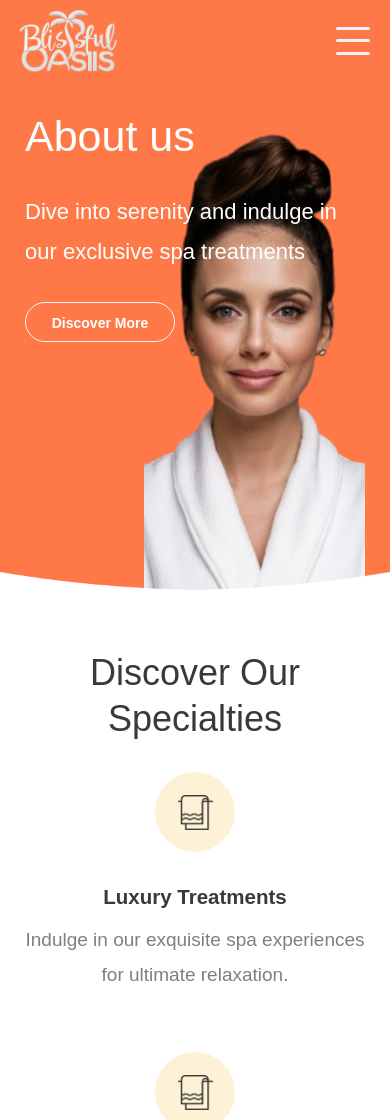
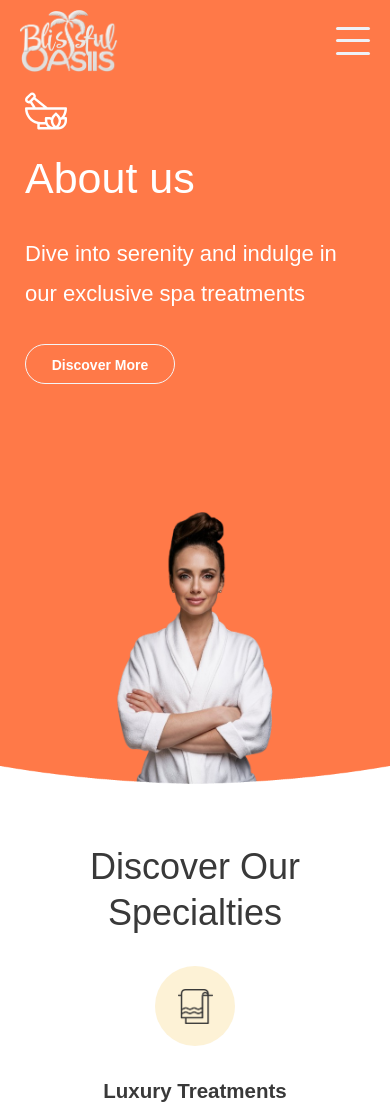
Before and after one commit to MishaKozarev/Template, a PHP site: page /about.html in a window 390 px wide. Shown: the top 1120 px of the page. Run offline with PHP 8.4, Linux system fonts and the light colour scheme.

Commit message:
feat: add links

```diff
--- a/about.html
+++ b/about.html
@@ -65,6 +65,9 @@
           <div class="QDTPkPEigRtGfmz">
             <div class="YsmRMNnMElgOODy">
               <div>
+                <div class="LBybvccUjStCnMv">
+                  <img src="img/icons/icon-1.svg" width="42" alt="img" />
+                </div>
                 <div class="egIVNZPiEvEhKCY">
                   <div class="IbCrrEaQgEBOfrz">
                     <h1 class="ZZchQCPsepOmxwV">About us</h1>
@@ -81,7 +84,7 @@
                 <div class="NcawYypiawvPYen">
                   <div class="fKrecfcytkEyBmt wmjBjfqfEmYHPNR">
                     <a
-                      href="#Intro"
+                      href="index.html#section-form"
                       class="aWkkciiMDZrPxaw hkTorXcDIebOiYU HMSfVHIQzmhkOib"
                       >Discover More</a
                     >
--- a/css/style.css
+++ b/css/style.css
@@ -2573,6 +2573,10 @@
   background-size: 643px;
 }
 
+.iAYqRSqtkyzzHkt-2.HaoejkZCmgzjCqK {
+  background-size: 643px;
+}
+
 .YsmRMNnMElgOODy {
   position: relative;
   z-index: 1;
@@ -3125,7 +3129,20 @@
     background-size: contain;
   }
 
+  .iAYqRSqtkyzzHkt-2 {
+    right: -13%;
+    width: 90%;
+    min-height: 590px;
+    background-position: 64% 100%;
+    background-size: contain;
+  }
+
   .iAYqRSqtkyzzHkt.HaoejkZCmgzjCqK {
+    background-position: 100% 50%;
+    background-size: contain;
+  }
+
+  .iAYqRSqtkyzzHkt-2.HaoejkZCmgzjCqK {
     background-position: 100% 50%;
     background-size: contain;
   }
@@ -3446,7 +3463,19 @@
     background-position: 50% 50%;
   }
 
+  .iAYqRSqtkyzzHkt-2 {
+    position: relative;
+    right: auto;
+    width: 100%;
+    min-height: 510px;
+    background-position: 50% 50%;
+  }
+
   .iAYqRSqtkyzzHkt.HaoejkZCmgzjCqK {
+    background-position: 50% 100%;
+  }
+
+  .iAYqRSqtkyzzHkt-2.HaoejkZCmgzjCqK {
     background-position: 50% 100%;
   }
 
@@ -3814,6 +3843,10 @@
     min-height: 300px;
   }
 
+  .iAYqRSqtkyzzHkt-2 {
+    min-height: 300px;
+  }
+
   .YsmRMNnMElgOODy {
     padding-bottom: 20px;
   }
```
Also changed, not shown: index.html (+4 -4 lines).
